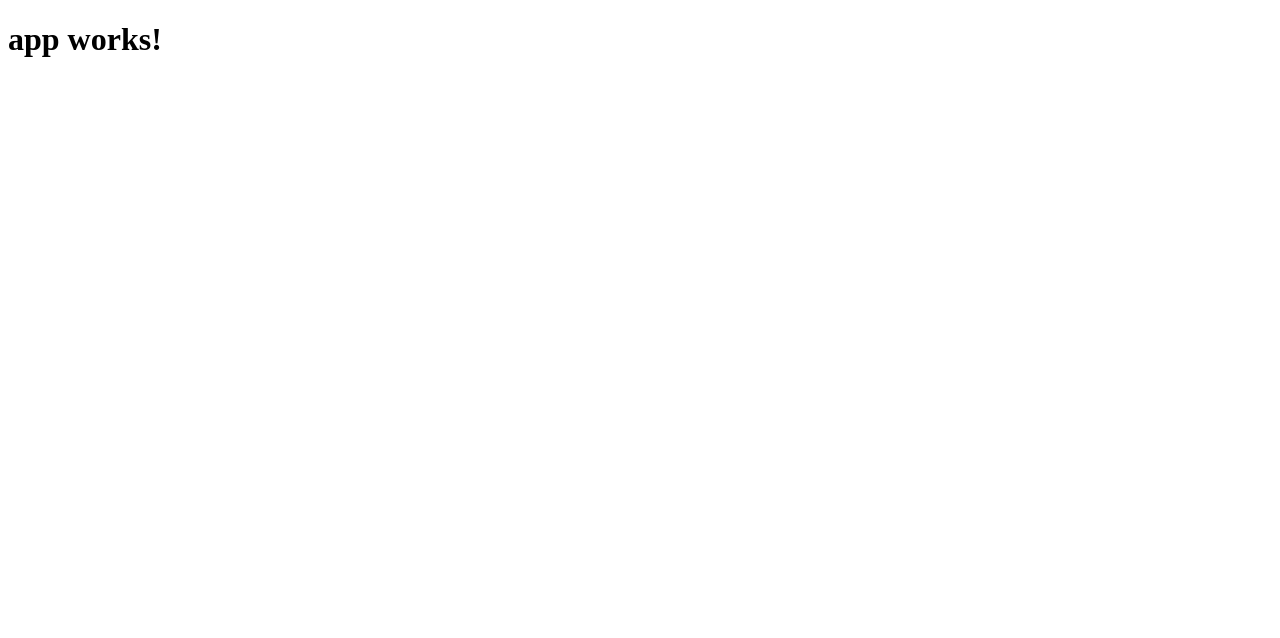
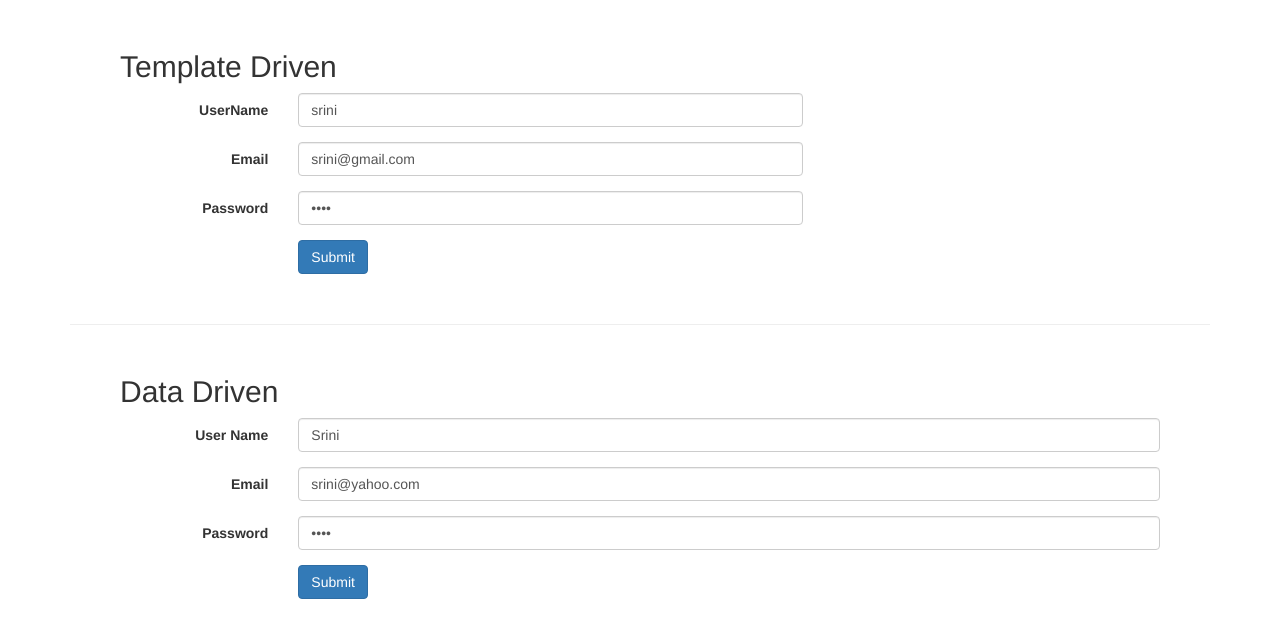
Before and after one commit to kksrini89/ng2Forms, an Angular app: page / in a window 1280 px wide. Shown: the top 638 px of the page. Built offline with nearby package versions, Linux system fonts and the light colour scheme.

Commit message:
Forms-template-driven is implemented

```diff
--- a/src/app/app.component.html
+++ b/src/app/app.component.html
@@ -1,3 +1,5 @@
-<h1>
-  {{title}}
-</h1>
+<div class="container">
+  <app-template-driven></app-template-driven>
+  <hr>
+  <app-data-driven></app-data-driven>
+</div>
--- a/src/app/app.component.ts
+++ b/src/app/app.component.ts
@@ -1,4 +1,5 @@
 import { Component } from '@angular/core';
+import { NgForm } from '@angular/forms';
 
 @Component({
   selector: 'app-root',
@@ -6,5 +7,4 @@ import { Component } from '@angular/core';
   styleUrls: ['./app.component.css']
 })
 export class AppComponent {
-  title = 'app works!';
 }
--- /dev/null
+++ b/src/app/data-driven/data-driven.component.css
@@ -0,0 +1,3 @@
+.content{
+    margin:50px;
+}
--- /dev/null
+++ b/src/app/data-driven/data-driven.component.html
@@ -0,0 +1,31 @@
+<div class="content">
+  <h2>Data Driven</h2>
+  <form class="form-horizontal" (ngSubmit)="onSubmit()" [formGroup]="myForm">
+    <div class="form-group">
+      <label for="dd-name" class="col-sm-2 control-label">User Name</label>
+      <div class="col-sm-10">
+        <input type="text" class="form-control" id="dd-name" placeholder="UserName"
+                formControlName="username">
+      </div>
+    </div>
+    <div class="form-group">
+      <label for="dd-email" class="col-sm-2 control-label">Email</label>
+      <div class="col-sm-10">
+        <input type="text" class="form-control" id="dd-email" placeholder="Email"
+              formControlName="email">
+      </div>
+    </div>
+    <div class="form-group">
+      <label for="dd-password" class="col-sm-2 control-label">Password</label>
+      <div class="col-sm-10">
+        <input type="password" class="form-control" id="dd-password" placeholder="Password"
+              formControlName="password">
+      </div>
+    </div>
+    <div class="form-group">
+      <div class="col-sm-offset-2 col-sm-10">
+        <button type="submit" class="btn btn-primary">Submit</button>
+      </div>
+    </div>
+  </form>
+</div>
--- /dev/null
+++ b/src/app/data-driven/data-driven.component.ts
@@ -0,0 +1,26 @@
+import { Component, OnInit } from '@angular/core';
+import { FormGroup, FormControl, Validators } from '@angular/forms';
+
+@Component({
+  selector: 'app-data-driven',
+  templateUrl: './data-driven.component.html',
+  styleUrls: ['./data-driven.component.css']
+})
+export class DataDrivenComponent implements OnInit {
+  myForm: FormGroup;
+  constructor() {
+    this.myForm = new FormGroup({
+      "username": new FormControl('Srini', Validators.required),
+      "email": new FormControl('srini@yahoo.com', Validators.required),
+      "password": new FormControl('test', Validators.required)
+    });
+  }
+
+  ngOnInit() {
+  }
+
+  onSubmit() {
+    console.log(this.myForm);
+  }
+
+}
--- /dev/null
+++ b/src/app/template-driven/template-driven.component.css
@@ -0,0 +1,7 @@
+.content{
+    margin:50px;
+}
+
+.form-control .ng-invalid{
+    border:1px solid red;
+}
--- /dev/null
+++ b/src/app/template-driven/template-driven.component.html
@@ -0,0 +1,41 @@
+<div class="content">
+  <h2>Template Driven</h2>
+  <form class="form-horizontal" (ngSubmit)="onSubmit(f)" #f="ngForm">
+    <div ngModelGroup="userData">
+      <div class="form-group">
+        <label for="username" class="col-sm-2 control-label">UserName</label>
+        <div class="col-sm-6">
+          <input type="text" class="form-control" id="username" placeholder="UserName" [(ngModel)]="user.name" name="username" required>
+        </div>
+      </div>
+      <div class="form-group">
+        <label for="email" class="col-sm-2 control-label">Email</label>
+        <div class="col-sm-6">
+          <input #mail="ngModel" type="email" class="form-control" id="email" placeholder="Email" [(ngModel)]="user.email" name="email" required pattern="[a-z0-9!#$%&'*+/=?^_`{|}~-]+(?:\.[a-z0-9!#$%&'*+/=?^_`{|}~-]+)*@(?:[a-z0-9](?:[a-z0-9-]*[a-z0-9])?\.)+[a-z0-9](?:[a-z0-9-]*[a-z0-9])?">
+          <div *ngIf="!mail.valid"><span>Invalid Email</span></div>
+        </div>
+      </div>
+    </div>
+    <div class="form-group">
+      <label for="password" class="col-sm-2 control-label">Password</label>
+      <div class="col-sm-6">
+        <input type="password" class="form-control" id="password" placeholder="Password" [(ngModel)]="user.password" name="password"
+          required>
+      </div>
+    </div>
+    <!--<div class="form-group">
+      <div class="col-sm-offset-2 col-sm-10">
+        <div class="checkbox">
+          <label>
+          <input type="checkbox"> Remember me
+        </label>
+        </div>
+      </div>
+    </div>-->
+    <div class="form-group">
+      <div class="col-sm-offset-2 col-sm-10">
+        <button class="btn btn-primary" [disabled]="!f.valid">Submit</button>
+      </div>
+    </div>
+  </form>
+</div>
--- /dev/null
+++ b/src/app/template-driven/template-driven.component.ts
@@ -0,0 +1,23 @@
+import { Component, OnInit } from '@angular/core';
+import { NgForm } from '@angular/forms';
+
+@Component({
+  selector: 'app-template-driven',
+  templateUrl: './template-driven.component.html',
+  styleUrls: ['./template-driven.component.css']
+})
+export class TemplateDrivenComponent implements OnInit {
+  user = {
+    name: 'srini',
+    email: 'srini@gmail.com',
+    password: 'test'
+  }
+  onSubmit(form: NgForm) {
+    console.log(form);
+  }
+  constructor() { }
+
+  ngOnInit() {
+  }
+
+}
--- a/src/index.html
+++ b/src/index.html
@@ -4,9 +4,9 @@
   <meta charset="utf-8">
   <title>Ng2Forms</title>
   <base href="/">
-
   <meta name="viewport" content="width=device-width, initial-scale=1">
   <link rel="icon" type="image/x-icon" href="favicon.ico">
+  <link rel="stylesheet" href="https://maxcdn.bootstrapcdn.com/bootstrap/3.3.7/css/bootstrap.min.css" integrity="sha384-BVYiiSIFeK1dGmJRAkycuHAHRg32OmUcww7on3RYdg4Va+PmSTsz/K68vbdEjh4u" crossorigin="anonymous">
 </head>
 <body>
   <app-root>Loading...</app-root>
```
Also changed, not shown: src/app/app.module.ts (+7 -2 lines).
